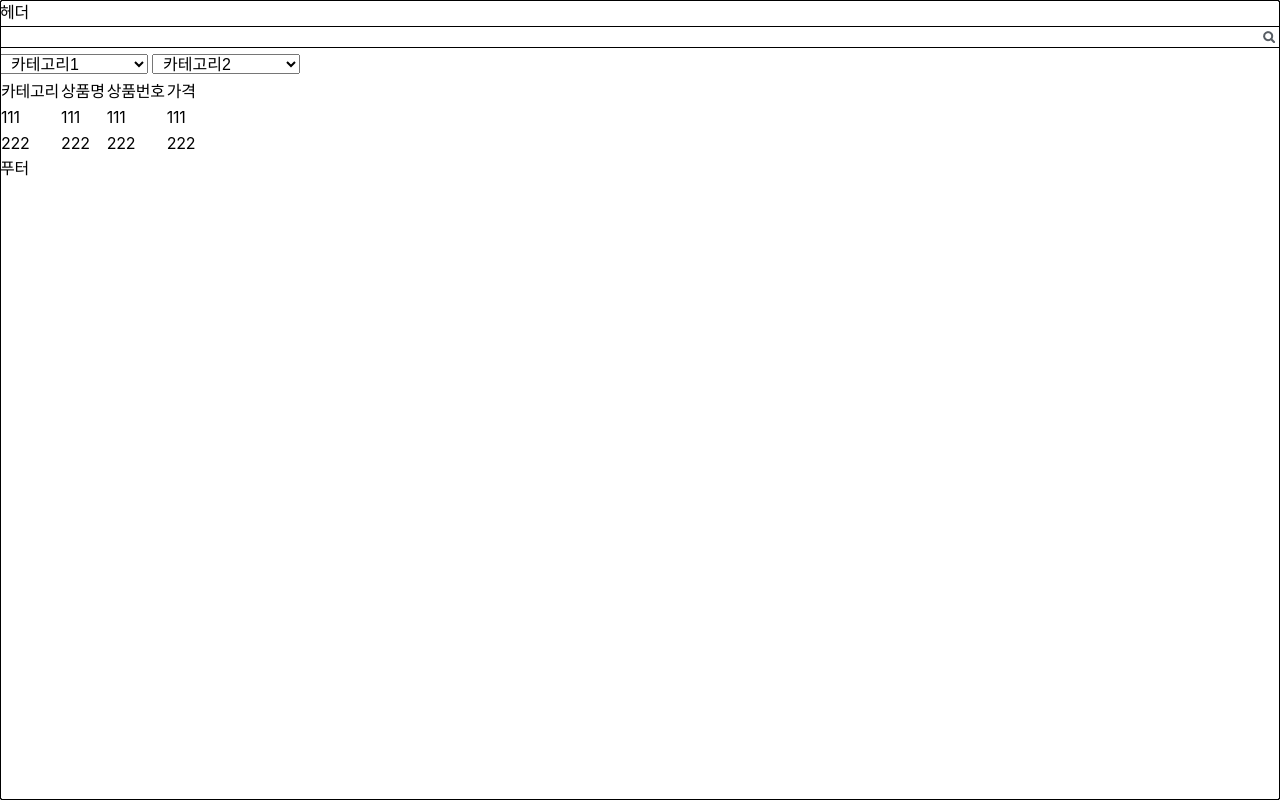
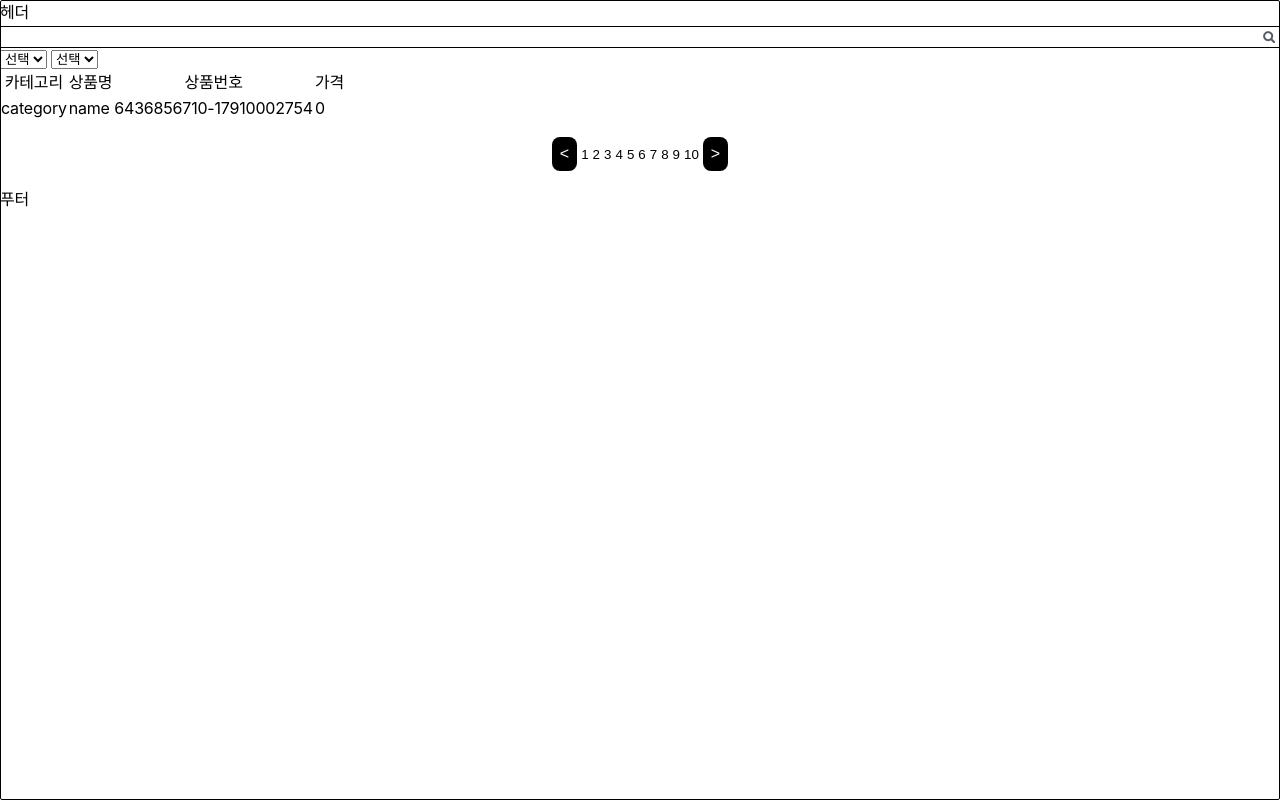
Before and after one commit to Junction-2023/frontend, a React (Vite) app: page / in a window 1280 px wide. Built offline with nearby package versions, Linux system fonts and the light colour scheme.

Commit message:
:sparkles: Add category filter

```diff
--- a/package.json
+++ b/package.json
@@ -15,6 +15,7 @@
     "react": "^18.2.0",
     "react-dom": "^18.2.0",
     "react-hook-form": "^7.45.4",
+    "react-query": "^3.39.3",
     "react-router-dom": "^6.15.0",
     "react-toastify": "^9.1.3",
     "styled-components": "^6.0.7",
--- /dev/null
+++ b/src/api/wrapper/index.ts
@@ -0,0 +1,3 @@
+import apiClient from '../apiClient';
+
+export const getProductList = () => apiClient.get('/products').then((res) => res.data);
--- a/src/page/MainPage/MainPage.tsx
+++ b/src/page/MainPage/MainPage.tsx
@@ -1,28 +1,58 @@
+import { useState } from 'react';
 import { useForm } from 'react-hook-form';
 import { styled } from 'styled-components';
 import SearchInput from '../../component/Input/SearchInput';
-import SelectInput from '../../component/Input/SelectInput';
+import Pagination from '../../component/Pagination';
 import { InputWrap } from '../../style/input';
+import categoryList from './category.json';
 import mockData from './mock.json';
 
 const MainPage = () => {
-  const { register } = useForm();
+  const { register, handleSubmit } = useForm();
+  const [category, setCategory] = useState('');
+  const [subCategory, setSubCategory] = useState('');
+  const [page, setPage] = useState(0);
+  // const { data } = useQuery(['products'], getProductList);
+
+  const onSubmit = (data: any) => {
+    console.log(data);
+  };
+
   return (
     <>
-      <SearchInput id='productId' {...{ register }} search={() => {}} />
-      <InputWrap width='300px'>
-        <SelectInput
-          id='category1'
-          {...{ register }}
-          options={[{ name: '카테고리1', value: 'category1' }]}
-        />
-        <SelectInput
-          id='category2'
-          {...{ register }}
-          options={[{ name: '카테고리2', value: 'category2' }]}
-        />
-      </InputWrap>
-
+      <form onSubmit={handleSubmit(onSubmit)}>
+        <SearchInput id='productId' {...{ register }} search={() => {}} />
+        <InputWrap width='300px'>
+          <select
+            id='category'
+            onChange={(e) => {
+              setCategory(e.target.value);
+            }}
+          >
+            <option value=''>선택</option>
+            {categoryList.map((e) => (
+              <option key={e.name} value={e.name}>
+                {e.name}
+              </option>
+            ))}
+          </select>
+          <select
+            id='subCategory'
+            onChange={(e) => {
+              setSubCategory(e.target.value);
+            }}
+          >
+            <option value=''>선택</option>
+            {categoryList
+              .find((e) => e.name === category)
+              ?.subCategoryList.map((e) => (
+                <option key={e} value={e}>
+                  {e}
+                </option>
+              ))}
+          </select>
+        </InputWrap>
+      </form>
       <table>
         <thead>
           <tr>
@@ -33,16 +63,17 @@ const MainPage = () => {
           </tr>
         </thead>
         <tbody>
-          {mockData.map(({ category, productName, productId, price }) => (
-            <tr key={productId}>
+          {mockData.products.map(({ id, category, subCategory, name, productCode, price }) => (
+            <tr key={id}>
               <td>{category}</td>
-              <td>{productName}</td>
-              <td>{productId}</td>
+              <td>{name}</td>
+              <td>{productCode}</td>
               <td>{price}</td>
             </tr>
           ))}
         </tbody>
       </table>
+      <Pagination total={mockData.totalCount} limit={10} page={page} setPage={setPage} />
     </>
   );
 };
--- /dev/null
+++ b/src/page/MainPage/category.json
@@ -0,0 +1 @@
+[{ "name": "의류", "subCategoryList": ["원피스", "셔츠"] }]
--- a/src/page/MainPage/mock.json
+++ b/src/page/MainPage/mock.json
@@ -1,14 +1,14 @@
-[
-  {
-    "category": "111",
-    "productName": "111",
-    "productId": "111",
-    "price": "111"
-  },
-  {
-    "category": "222",
-    "productName": "222",
-    "productId": "222",
-    "price": "222"
-  }
-]
+{
+  "products": [
+    {
+      "id": "0",
+      "productCode": "6436856710-17910002754",
+      "name": "name",
+      "category": "category",
+      "subCategory": "subCategory",
+      "price": 0
+    }
+  ],
+  "totalPage": 10,
+  "totalCount": 100
+}
--- a/src/page/ProductPage/ProductPage.tsx
+++ b/src/page/ProductPage/ProductPage.tsx
@@ -6,9 +6,13 @@ import { InputWrap } from '../../style/input';
 import mockData from './mock.json';
 
 const ProductPage = () => {
-  const { register } = useForm();
+  const { register, handleSubmit } = useForm();
+  const onSubmit = (data: any) => {
+    console.log(data);
+  };
+
   return (
-    <>
+    <form onSubmit={handleSubmit(onSubmit)}>
       <FlexBox>
         <div>
           <h2>
@@ -71,7 +75,7 @@ const ProductPage = () => {
           ESL에 반영
         </Button>
       </FixedBox>
-    </>
+    </form>
   );
 };
 
```
Also changed, not shown: src/types/api.ts (added, +42 -0 lines), 1 other file (tests, documents, lock files or other folders).
